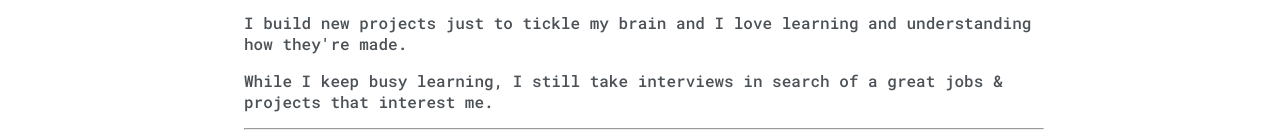
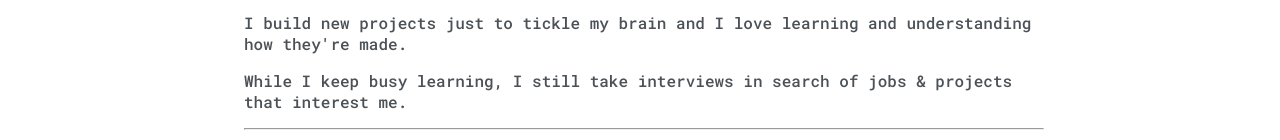
Before and after one commit to abdulkhaliq7/-portfolio-website, a plain HTML site: page index.html in a window 1280 px wide. Shown: the part 812-952 px from the top of the page. Drawn offline with nearby package versions, Linux system fonts and the light colour scheme.

Commit message:
deleted great word from the instroduction

```diff
--- a/index.html
+++ b/index.html
@@ -91,7 +91,7 @@
                     <p>I build new projects just to tickle my brain and
                         I love learning and understanding how they're made.</p>
                     <p>While I keep busy learning, I still take interviews
-                        in search of a great jobs & projects that interest me.</p>
+                        in search of jobs & projects that interest me.</p>
 
                     <hr>
                     <h4>TOP EXPERTISE</h4>
```
